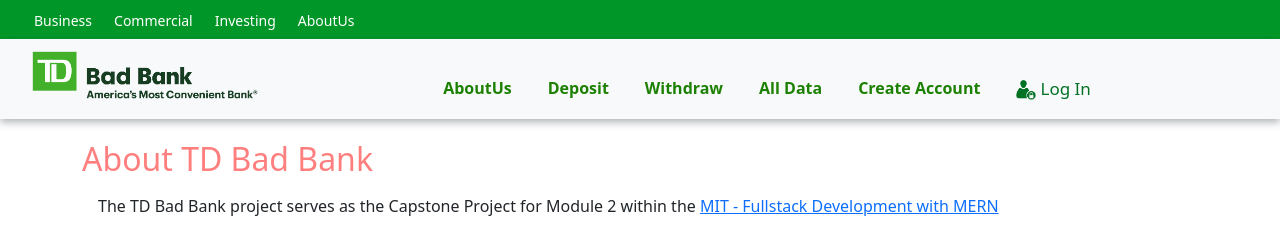
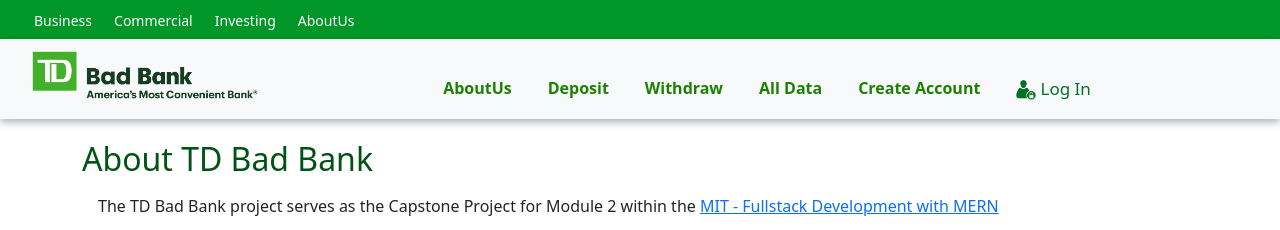
Before and after one commit to Danny-Nunez/TD-Bad-Bank, a React (Create React App) app: page /aboutUs in a window 1280 px wide. Shown: the top 230 px of the page. Built offline with nearby package versions, Linux system fonts and the light colour scheme.

Commit message:
second commit

```diff
--- a/src/index.css
+++ b/src/index.css
@@ -49,7 +49,7 @@
 }
 .aboutTitle {
   margin-top: 20px;
-  color: rgba(255, 0, 0, 0.5);
+  color: #015215;
 }
 .card-container2 {
   justify-content: center;
```
